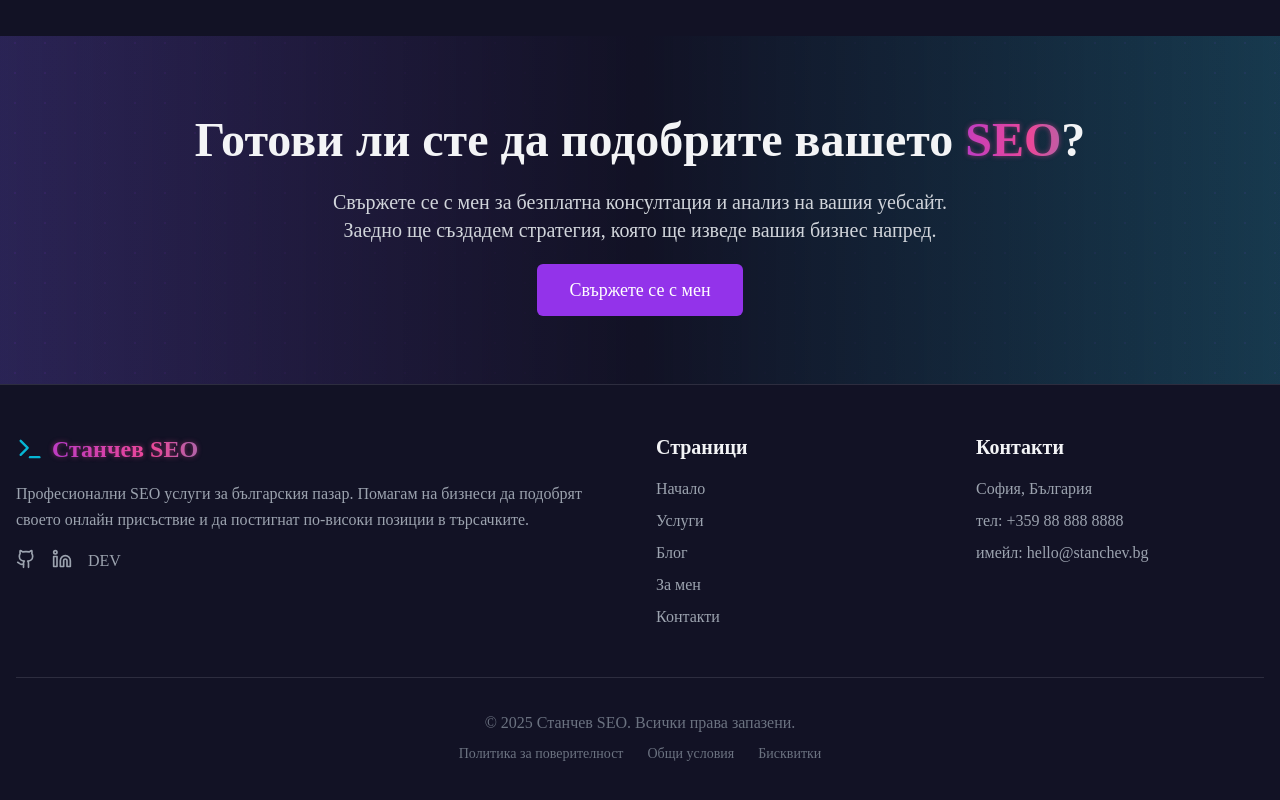
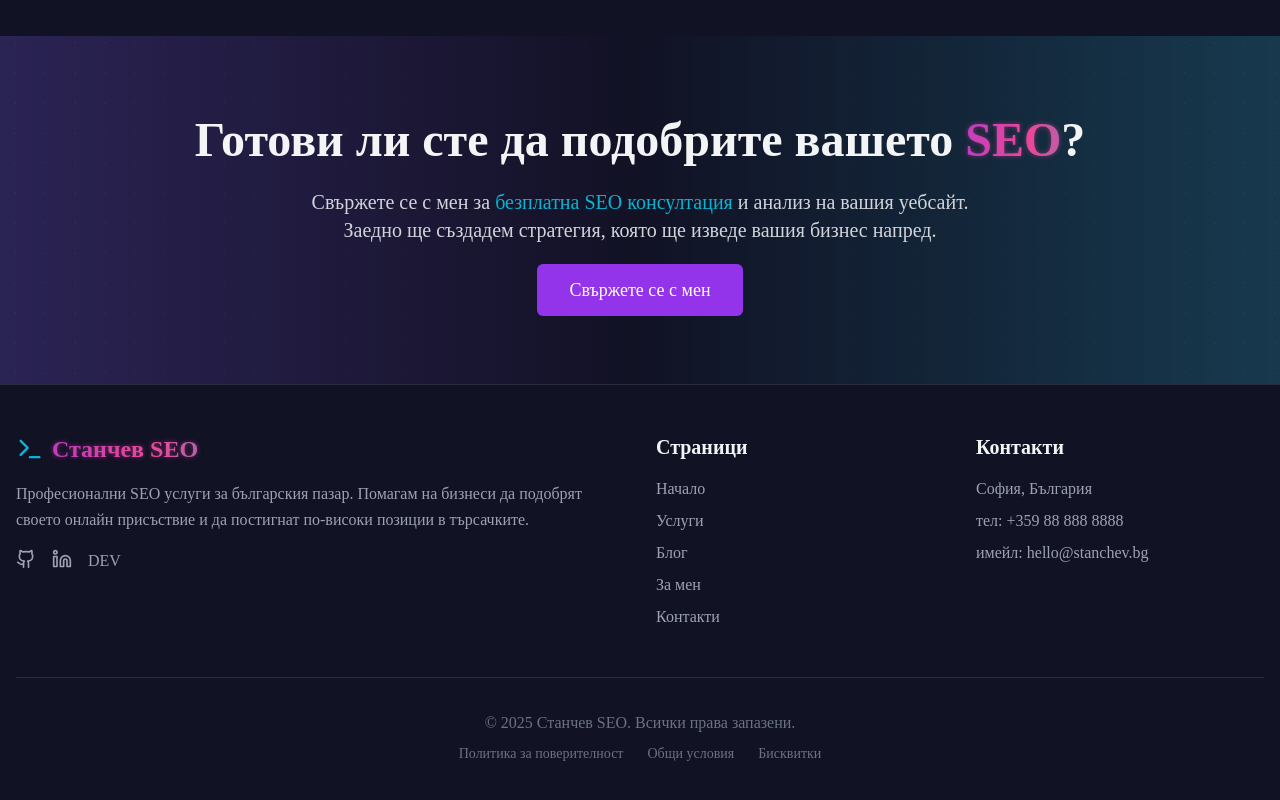
Before and after one commit to mwolfyy/portfolio-test, a React (Vite) app: page / in a window 1280 px wide. Shown: the part 3152-3952 px from the top of the page. Built offline with nearby package versions, Linux system fonts and the light colour scheme; no server answers; a web font is replaced by a local one.

Commit message:
Update HomePage.tsx

```diff
--- a/src/pages/HomePage.tsx
+++ b/src/pages/HomePage.tsx
@@ -1,4 +1,5 @@
 import React from 'react';
+import { Link } from 'react-router-dom';
 import { ArrowRight } from 'lucide-react';
 import SEOHead from '../components/Layout/SEOHead';
 import Hero from '../components/Home/Hero';
@@ -31,7 +32,7 @@ const HomePage: React.FC = () => {
             "addressCountry": "България"
           },
           "telephone": "+359 88 888 8888",
-          "email": "hello@stanchev.bg",
+          "email": "seo@stanchev.bg",
           "url": "https://stanchev.bg",
           "priceRange": "$$",
           "serviceArea": {
@@ -147,8 +148,8 @@ const HomePage: React.FC = () => {
             Готови ли сте да подобрите вашето <span className="neon-text">SEO</span>?
           </h2>
           <p className="text-xl text-gray-300 max-w-2xl mx-auto mb-8">
-            Свържете се с мен за безплатна консултация и анализ на вашия уебсайт. Заедно ще създадем стратегия, която ще изведе вашия бизнес напред.
-          </p>
+			Свържете се с мен за <Link to="/услуги/консултация" className="text-cyber-blue hover:underline">безплатна SEO консултация</Link> и анализ на вашия уебсайт. Заедно ще създадем стратегия, която ще изведе вашия бизнес напред.
+		  </p>
           <a href="/контакти" className="btn-primary text-lg px-8 py-4">
             Свържете се с мен
           </a>
```
